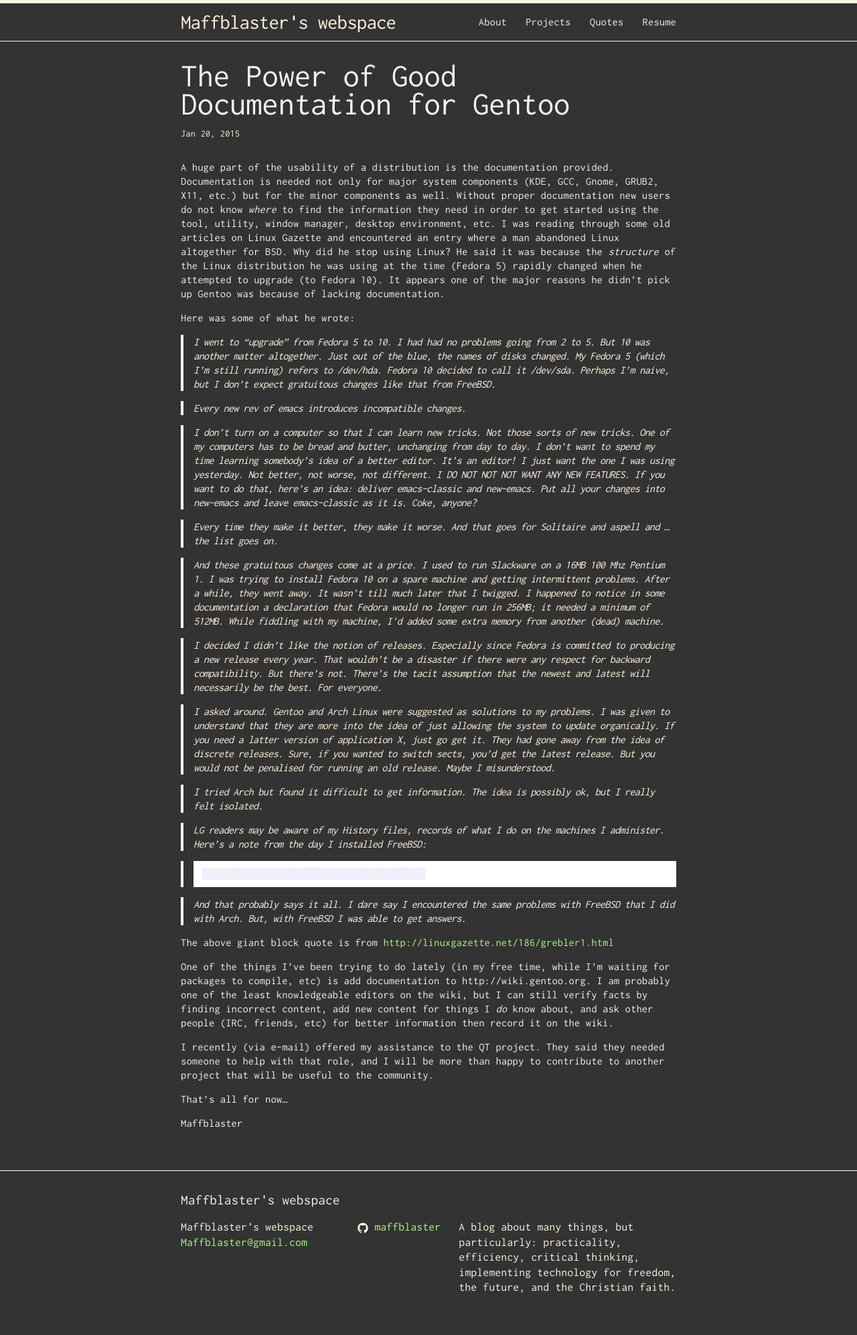
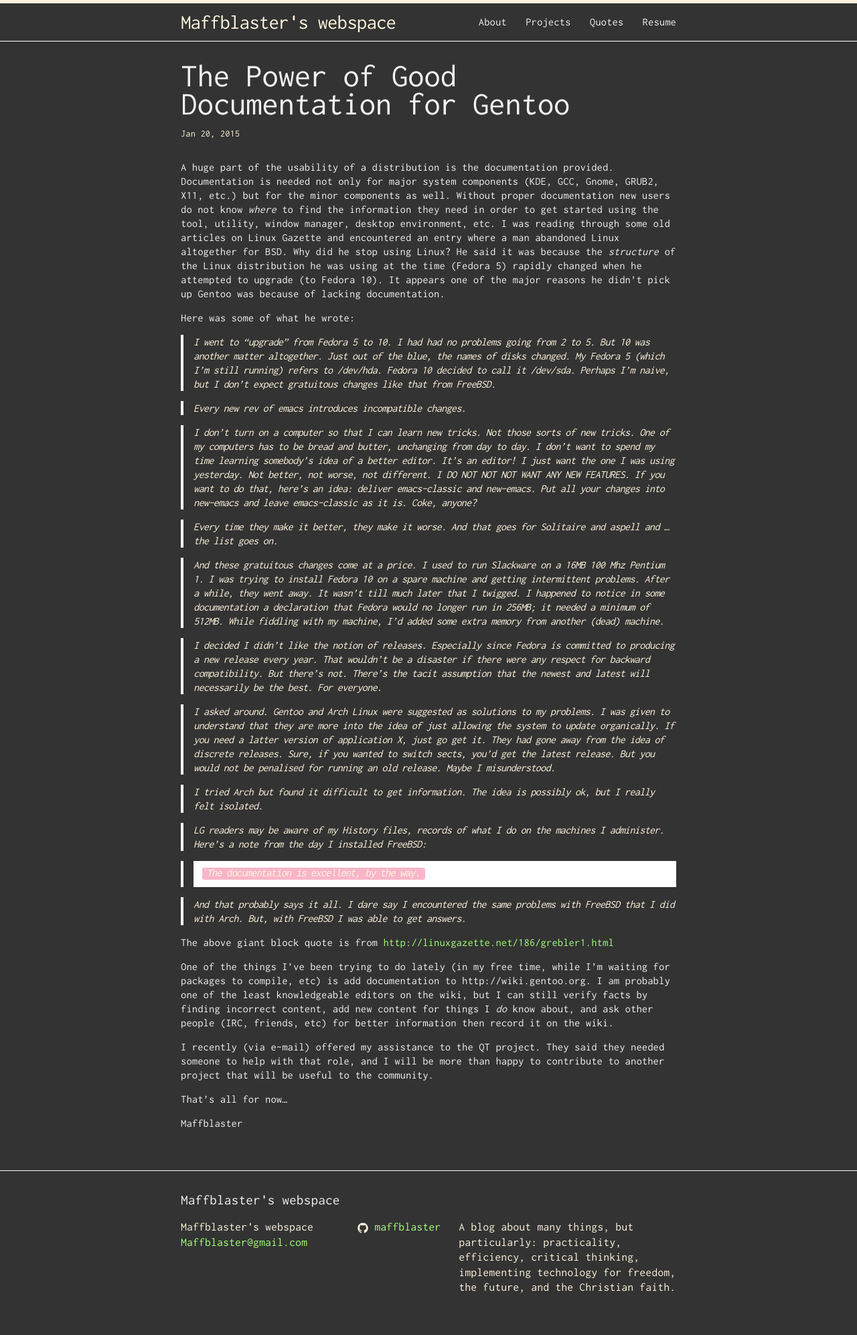
Before and after one commit to maffblaster/maffblaster.github.io, a Jekyll site: the page built from _posts/2015-01-20-the-power-of-good-documentation-for-gentoo.md, in a window 1280 px wide. Shown: the whole page at 67% size. Built offline with Jekyll 4.4.1, drawn with Linux system fonts in a browser that asks for light colours.

Commit message:
Fix background color for code tags.

```diff
--- a/_sass/_base.scss
+++ b/_sass/_base.scss
@@ -129,7 +129,7 @@ code {
     font-size: 14px;
     border: 1px solid $hf-color-light;
     border-radius: 3px;
-    background-color: #eef;
+    background-color: #f8b5c8;
 }
 
 code {
--- a/index.html
+++ b/index.html
@@ -17,5 +17,5 @@ layout: default
       </li>
     {% endfor %}
   </ul>
-  <p class="rss-subscribe">Subscribe <a href="{{ "/feed.xml" | prepend: site.baseurl }}">via RSS</a> or see the <link href="{{ "/feed.gentoo.xml" | prepend: site.baseurl }}" type="application/atom+xml" rel="alternate" title="10 latest Gentoo-related entries"/>.</p>
+  <p class="rss-subscribe">Subscribe <a href="{{ "/feed.xml" | prepend: site.baseurl }}">via RSS</a> or see the <a href="{{ "/feed.gentoo.xml" | prepend: site.baseurl }}">10 latest Gentoo-related entries.</a></p>
 </div>
```
